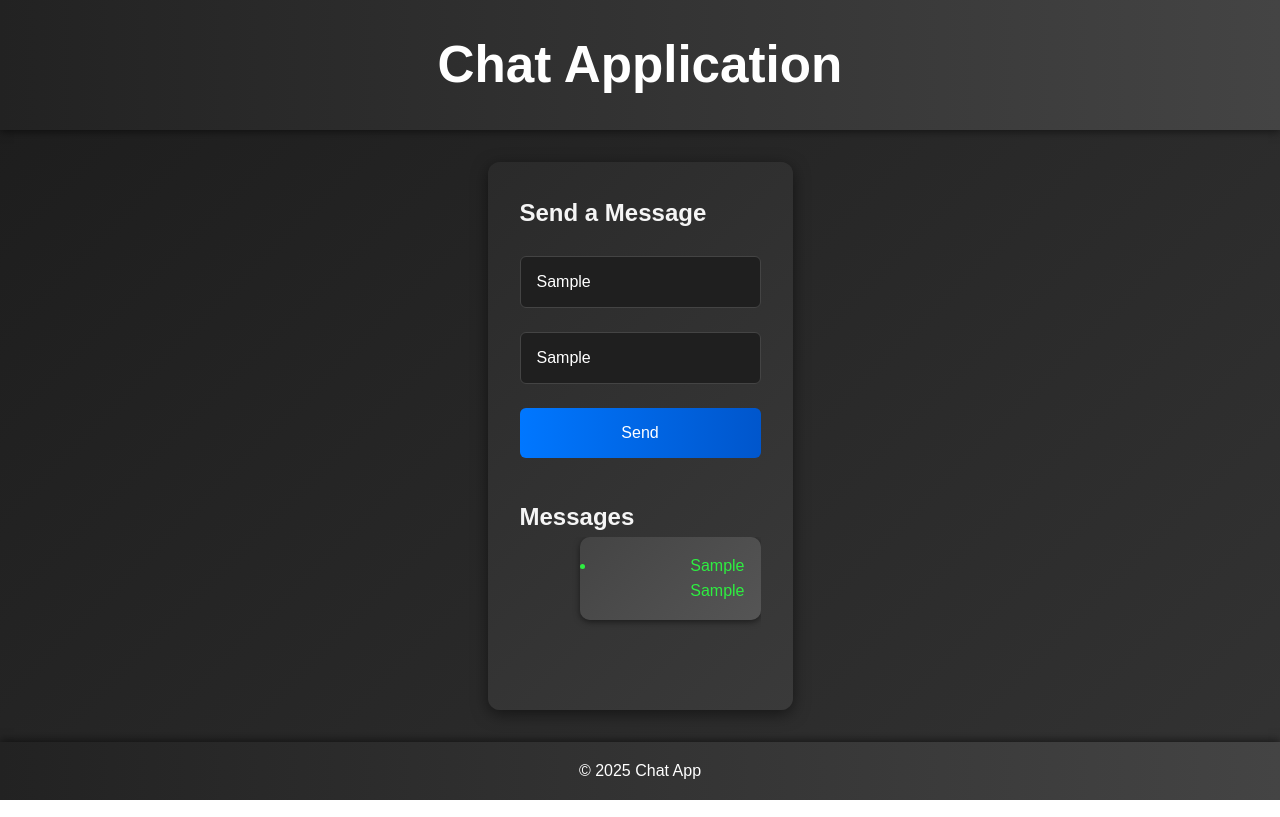
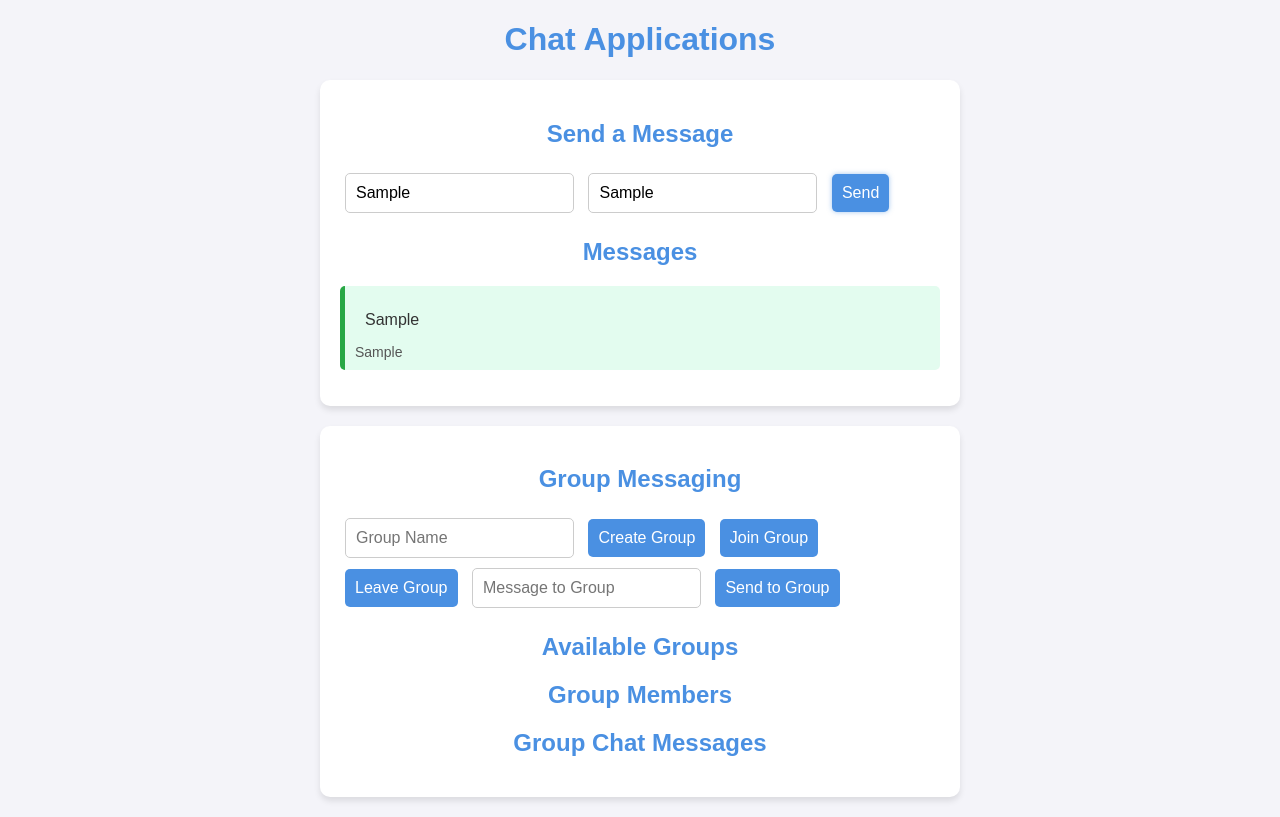
Before and after one commit to Surakattula-Rohith/ChatApplication, a website: page public/index.html in a window 1280 px wide. Both pictures are taken after typing "Sample", "Sample" into the empty fields and a click on the button "Send". Drawn offline with nearby package versions, Linux system fonts and the light colour scheme; no server answers.

Commit message:
Added groups logic for the messaging application

```diff
--- a/public/index.html
+++ b/public/index.html
@@ -7,26 +7,45 @@
     <link rel="stylesheet" href="styles.css" />
   </head>
   <body>
-    <header>
-      <h1>Chat Application</h1>
-    </header>
-    <main id="individualMessaging">
-      <section class="form-section">
+    <h1>Chat Applications</h1>
+    <section id="individualMessaging">
       <h2>Send a Message</h2>
-        <input type="text" id="usernameInput" placeholder="Your Name" />
-        <input type="text" id="messageInput" placeholder="Your Message" />
+      <input type="text" id="usernameInput" placeholder="your name" />
+      <input type="text" id="messageInput" placeholder="your message" />
       <button id="sendMessageBtn">Send</button>
-      </section>
-      <section class="messages-section">
+
       <h2>Messages</h2>
       <div class="messages-list">
         <ul id="messages"></ul>
       </div>
     </section>
-    </main>
-    <footer>
-      <p>&copy; 2025 Chat App</p>
-    </footer>
+
+    <section id="groupMessaging">
+      <h2>Group Messaging</h2>
+      <input type="text" id="groupNameInput" placeholder="Group Name" />
+      <button id="createGroupBtn">Create Group</button>
+      <button id="joinGroupBtn">Join Group</button>
+      <button id="leaveGroupBtn">Leave Group</button>
+
+      <input
+        type="text"
+        id="groupMessageInput"
+        placeholder="Message to Group"
+      />
+      <button id="sendToGroupBtn">Send to Group</button>
+
+      <h2>Available Groups</h2>
+      <ul id="groupsList"></ul>
+
+      <h2>Group Members</h2>
+      <ul id="membersList"></ul>
+
+      <h2>Group Chat Messages</h2>
+      <div class="messages-list">
+        <ul id="groupMessages"></ul>
+      </div>
+    </section>
+
     <script src="/socket.io/socket.io.js"></script>
     <script>
       const socket = io();
@@ -73,6 +92,90 @@
         receiverDiv.appendChild(messageContent);
         messagesList.appendChild(receiverDiv);
       });
+
+      // grouping usecases
+
+      const createGroupBtn = document.getElementById("createGroupBtn");
+      const joinGroupBtn = document.getElementById("joinGroupBtn");
+      const leaveGroupBtn = document.getElementById("leaveGroupBtn");
+      const sendToGroupBtn = document.getElementById("sendToGroupBtn");
+
+      const groupNameInput = document.getElementById("groupNameInput");
+      const groupMessageInput = document.getElementById("groupMessageInput");
+      const groupsList = document.getElementById("groupsList");
+      const membersList = document.getElementById("membersList");
+      const groupMessagesList = document.getElementById("groupMessages");
+
+      let activeRoom = null;
+
+      createGroupBtn.addEventListener("click", () => {
+        const groupName = groupNameInput.value;
+        if (groupName) {
+          socket.emit("create_group", groupName);
+        }
+      });
+
+      joinGroupBtn.addEventListener("click", () => {
+        const groupName = groupNameInput.value;
+        if (groupName) {
+          socket.emit("join_group", groupName);
+          activeRoom = groupName;
+        }
+      });
+
+      leaveGroupBtn.addEventListener("click", () => {
+        if (activeRoom) {
+          socket.emit("leave_group", activeRoom);
+          activeRoom = null;
+          membersList.innerHTML = "";
+          groupMessagesList.innerHTML = "";
+        }
+      });
+
+      sendToGroupBtn.addEventListener("click", () => {
+        const groupMessage = groupMessageInput.value;
+        if (groupMessage && activeRoom) {
+          socket.emit("group_message", {
+            roomId: activeRoom,
+            message: groupMessage,
+          });
+          groupMessageInput.value = "";
+        }
+      });
+
+      socket.on("update_groups_list", (groups) => {
+        groupsList.innerHTML = "";
+        groups.forEach((group) => {
+          const groupItem = document.createElement("li");
+          groupItem.innerText = group;
+          groupsList.appendChild(groupItem);
+        });
+      });
+
+      socket.on("update_members_list", (members) => {
+        membersList.innerHTML = "";
+        members.forEach((member) => {
+          const memberItem = document.createElement("li");
+          memberItem.innerText = member;
+          membersList.appendChild(memberItem);
+        });
+      });
+
+      socket.on("receive_group_message", (data) => {
+        const receiverDiv = document.createElement("div");
+        receiverDiv.setAttribute("class", "message-receiver");
+
+        const messageItem = document.createElement("li");
+        messageItem.innerText = data.sender;
+
+        const messageContent = document.createElement("p");
+        messageContent.innerText = data.message;
+
+        receiverDiv.appendChild(messageItem);
+        receiverDiv.appendChild(messageContent);
+
+        groupMessagesList.appendChild(receiverDiv);
+      });
     </script>
   </body>
 </html>
--- a/public/styles.css
+++ b/public/styles.css
@@ -1,171 +1,117 @@
-/* General Styles */
-* {
+/* General Styling */
+body {
+    font-family: Arial, sans-serif;
+    background-color: #f4f4f9;
     margin: 0;
     padding: 0;
-    box-sizing: border-box;
+    color: #333;
   }
 
-  body {
-    font-family: 'Poppins', sans-serif;
-    background: linear-gradient(135deg, #1c1c1c, #333);
-    color: #f5f5f5;
-    line-height: 1.6;
-    display: flex;
-    flex-direction: column;
-    min-height: 100vh;
+  h1, h2 {
+    text-align: center;
+    color: #4a90e2;
   }
 
-  /* Header */
-  header {
-    background: linear-gradient(90deg, #222, #444);
-    color: white;
-    padding: 1.5rem;
-    text-align: center;
-    font-size: 1.6rem;
-    font-weight: bold;
-    box-shadow: 0 2px 8px rgba(0, 0, 0, 0.5);
+  input, button {
+    font-size: 16px;
+    padding: 10px;
+    margin: 5px;
+    border: 1px solid #ccc;
+    border-radius: 5px;
   }
 
-  /* Footer */
-  footer {
-    background: linear-gradient(90deg, #222, #444);
+  button {
+    background-color: #4a90e2;
     color: white;
-    text-align: center;
-    padding: 1rem;
-    margin-top: auto;
-    box-shadow: 0 -2px 8px rgba(0, 0, 0, 0.5);
+    border: none;
+    cursor: pointer;
   }
 
-  /* Main Content */
-  main {
-    flex: 1;
-    padding: 2rem;
-    max-width: 900px;
-    margin: 2rem auto;
-    background: linear-gradient(135deg, #2a2a2a, #3a3a3a);
-    border-radius: 12px;
-    box-shadow: 0 4px 16px rgba(0, 0, 0, 0.5);
-    overflow: hidden;
+  button:hover {
+    background-color: #357ab8;
   }
 
-  /* Form Section */
-  .form-section {
-    display: flex;
-    flex-direction: column;
-    gap: 1.5rem;
-    margin-bottom: 2.5rem;
+  section {
+    margin: 20px auto;
+    padding: 20px;
+    max-width: 600px;
+    background: white;
+    border-radius: 10px;
+    box-shadow: 0px 4px 6px rgba(0, 0, 0, 0.1);
   }
 
-  .form-section input {
-    padding: 1rem;
-    border: 1px solid #444;
-    border-radius: 6px;
-    font-size: 1rem;
-    width: 100%;
-    background-color: #1f1f1f;
-    color: #fff;
-    transition: border-color 0.3s ease;
+  .messages-list ul,
+  #groupsList,
+  #membersList,
+  #groupMessages {
+    list-style: none;
+    padding: 0;
   }
 
-  .form-section input:focus {
-    border-color: #0077ff;
-    outline: none;
+  .messages-list ul li,
+  #groupsList li,
+  #membersList li,
+  #groupMessages li {
+    padding: 10px;
+    margin: 5px 0;
+    border-radius: 5px;
   }
 
-  .form-section button {
-    background: linear-gradient(90deg, #0077ff, #0056cc);
-    color: white;
-    padding: 1rem;
-    font-size: 1rem;
-    border: none;
-    border-radius: 6px;
-    cursor: pointer;
-    transition: all 0.3s ease;
-  }
-
-  .form-section button:hover {
-    background: linear-gradient(90deg, #0056cc, #0077ff);
-    transform: scale(1.03);
-    box-shadow: 0 4px 8px rgba(0, 0, 0, 0.5);
-  }
-
-  /* Messages Section */
-  .messages-section {
-    margin-top: 2rem;
-  }
-
-  .messages-list {
-    list-style: none;
-    padding: 0;
-    max-height: 500px;
-    overflow-y: auto;
-    scrollbar-width: thin;
-    scrollbar-color: #444 #1c1c1c;
-  }
-
-  /* Customize Scrollbar for Webkit Browsers */
-  .messages-list::-webkit-scrollbar {
-    width: 8px;
-  }
-
-  .messages-list::-webkit-scrollbar-thumb {
-    background-color: #444;
-    border-radius: 4px;
-  }
-
-  .messages-list::-webkit-scrollbar-track {
-    background-color: #1c1c1c;
-  }
-
-  .message-sender,
-  .message-receiver {
-    margin-bottom: 1.5rem;
-    padding: 1rem;
-    border-radius: 10px;
-    font-size: 1rem;
-    word-wrap: break-word;
-    max-width: 75%;
-    box-shadow: 0 2px 6px rgba(0, 0, 0, 0.5);
-    transition: transform 0.3s ease;
-  }
-
+  /* Styling for Individual Messages */
   .message-sender {
-    background: linear-gradient(135deg, #444, #555);
-    color: #2eee41;
-    margin-left: auto;
-    text-align: right;
+    background-color: #e3fcef;
+    border-left: 5px solid #28a745;
+    padding: 10px;
+    margin-bottom: 10px;
+    border-radius: 5px;
   }
 
   .message-receiver {
-    background: linear-gradient(135deg, #333, #444);
-    color: #f75c2d;
-    margin-right: auto;
-    text-align: left;
+    background-color: #f8d7da;
+    border-left: 5px solid #dc3545;
+    padding: 10px;
+    margin-bottom: 10px;
+    border-radius: 5px;
   }
 
-  .message-sender:hover,
-  .message-receiver:hover {
-    transform: translateY(-3px);
-    box-shadow: 0 4px 8px rgba(0, 0, 0, 0.5);
+  .message-sender p,
+  .message-receiver p {
+    margin: 5px 0 0 0;
+    font-size: 14px;
+    color: #555;
   }
 
-  /* Responsiveness */
-  @media (max-width: 768px) {
-    main {
-      padding: 1.5rem;
-    }
+  /* Styling for Group Messaging */
+  #groupsList li {
+    background-color: #d1ecf1;
+    border-left: 5px solid #17a2b8;
+    padding: 10px;
+    cursor: pointer;
+  }
 
-    .form-section {
-      gap: 1rem;
-    }
+  #groupsList li:hover {
+    background-color: #bee5eb;
+  }
 
-    .messages-list {
-      max-height: 400px;
-    }
+  #membersList li {
+    background-color: #fff3cd;
+    border-left: 5px solid #ffc107;
+    padding: 10px;
+  }
 
-    .message-sender,
-    .message-receiver {
-      font-size: 0.9rem;
-      padding: 0.8rem;
-    }
+  /* Focus and Active States */
+  input:focus,
+  button:focus {
+    outline: none;
+    border-color: #4a90e2;
+    box-shadow: 0px 0px 5px rgba(74, 144, 226, 0.5);
   }
+
+  #groupMessageInput:focus {
+    background-color: #eef6fd;
+  }
+
+  #groupsList li.active {
+    background-color: #bee5eb;
+    font-weight: bold;
+  }
```
Also changed, not shown: server.js (+40 -0 lines). Lines whose indentation alone changed are shown as unchanged.
